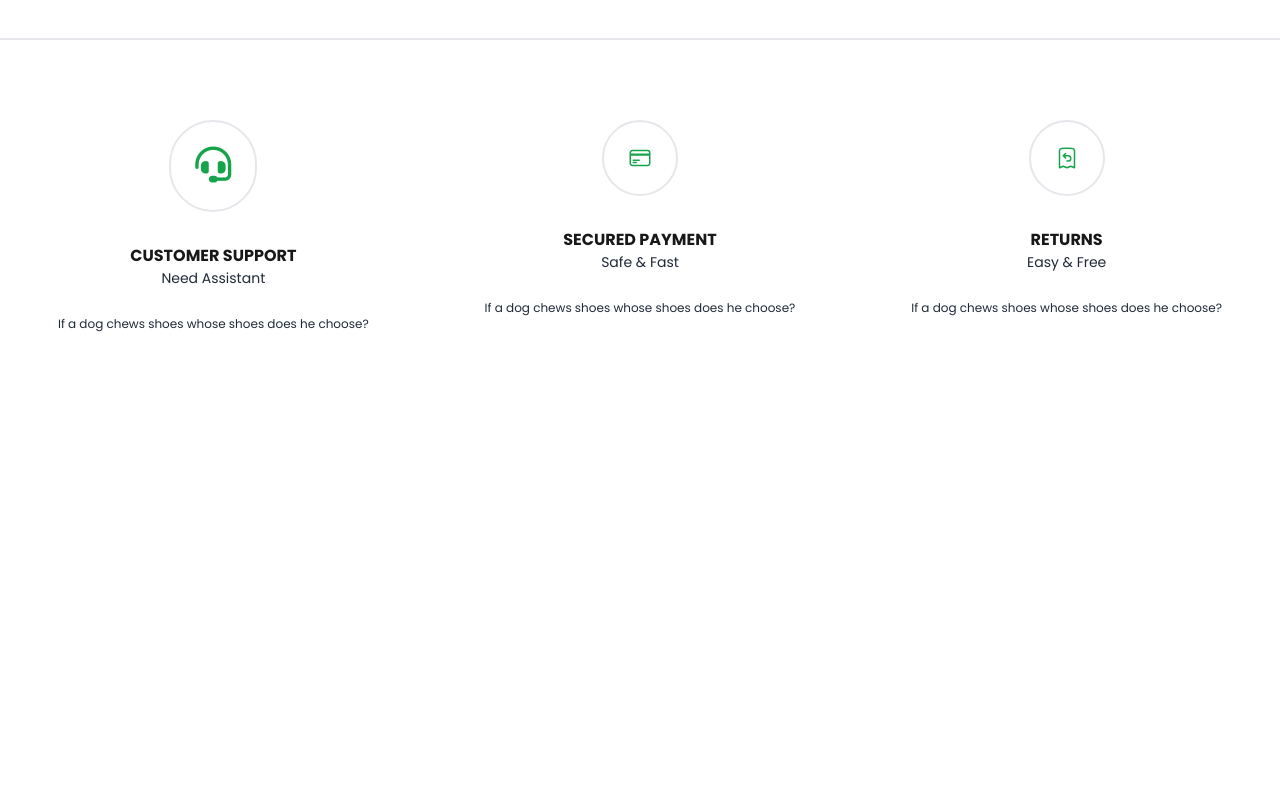
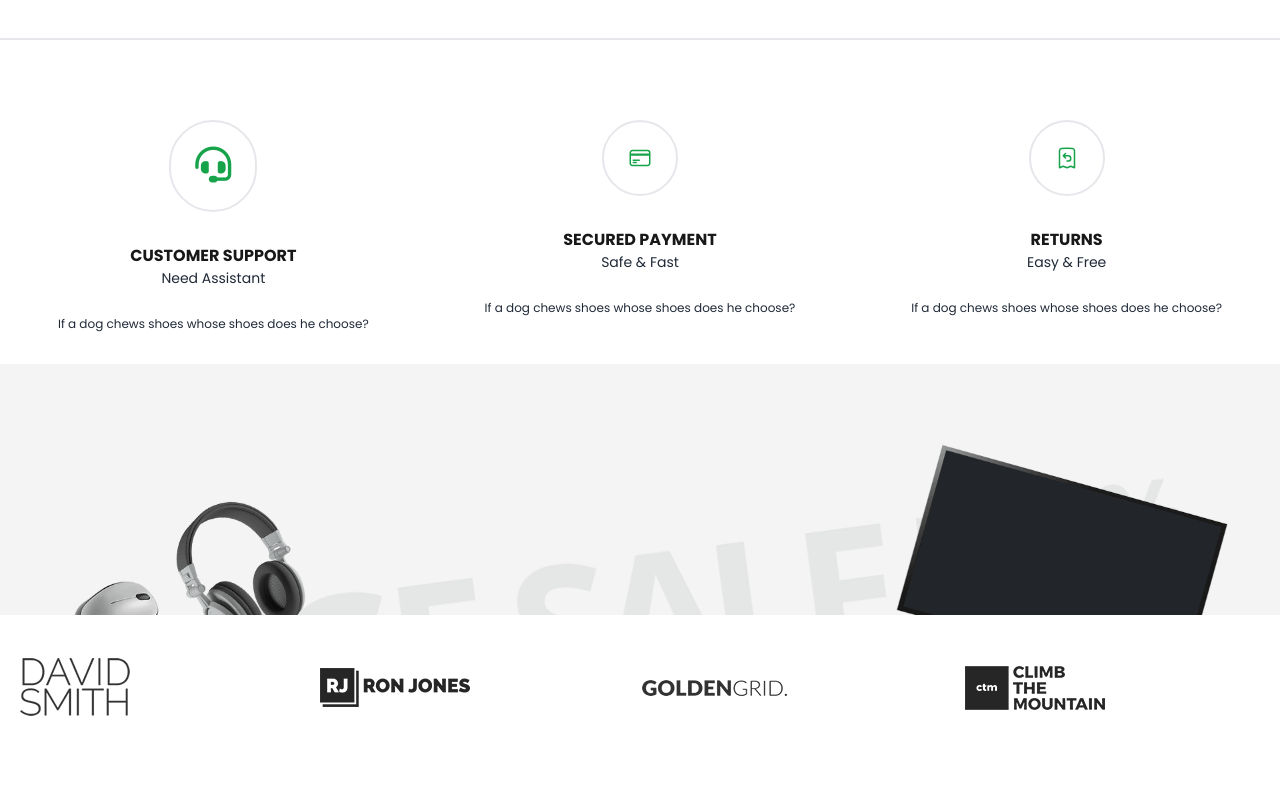
Before and after one commit to itsahadul99/Smart-e-shop, a plain HTML site: page index.html in a window 1280 px wide. Shown: the part 1854-2645 px from the top of the page. Before the commit the page ends 2218 px from the top, so only its background shows below. Drawn offline with nearby package versions, Linux system fonts and the light colour scheme.

Commit message:
added second banner

```diff
--- a/index.html
+++ b/index.html
@@ -351,8 +351,10 @@
         <div class="card font-poppins">
           <figure class="px-10 pt-10">
             <div class="border-2 p-6 rounded-full text-green-600 text-4xl space-y-0">
-              <svg xmlns="http://www.w3.org/2000/svg" fill="none" viewBox="0 0 24 24" stroke-width="1.5" stroke="currentColor" class="w-6 h-6">
-                <path stroke-linecap="round" stroke-linejoin="round" d="M2.25 8.25h19.5M2.25 9h19.5m-16.5 5.25h6m-6 2.25h3m-3.75 3h15a2.25 2.25 0 0 0 2.25-2.25V6.75A2.25 2.25 0 0 0 19.5 4.5h-15a2.25 2.25 0 0 0-2.25 2.25v10.5A2.25 2.25 0 0 0 4.5 19.5Z" />
+              <svg xmlns="http://www.w3.org/2000/svg" fill="none" viewBox="0 0 24 24" stroke-width="1.5"
+                stroke="currentColor" class="w-6 h-6">
+                <path stroke-linecap="round" stroke-linejoin="round"
+                  d="M2.25 8.25h19.5M2.25 9h19.5m-16.5 5.25h6m-6 2.25h3m-3.75 3h15a2.25 2.25 0 0 0 2.25-2.25V6.75A2.25 2.25 0 0 0 19.5 4.5h-15a2.25 2.25 0 0 0-2.25 2.25v10.5A2.25 2.25 0 0 0 4.5 19.5Z" />
               </svg>
             </div>
           </figure>
@@ -367,8 +369,10 @@
         <div class="card font-poppins">
           <figure class="px-10 pt-10">
             <div class="border-2 p-6 rounded-full text-green-600 text-4xl space-y-0">
-              <svg xmlns="http://www.w3.org/2000/svg" fill="none" viewBox="0 0 24 24" stroke-width="1.5" stroke="currentColor" class="w-6 h-6">
-                <path stroke-linecap="round" stroke-linejoin="round" d="M8.25 9.75h4.875a2.625 2.625 0 0 1 0 5.25H12M8.25 9.75 10.5 7.5M8.25 9.75 10.5 12m9-7.243V21.75l-3.75-1.5-3.75 1.5-3.75-1.5-3.75 1.5V4.757c0-1.108.806-2.057 1.907-2.185a48.507 48.507 0 0 1 11.186 0c1.1.128 1.907 1.077 1.907 2.185Z" />
+              <svg xmlns="http://www.w3.org/2000/svg" fill="none" viewBox="0 0 24 24" stroke-width="1.5"
+                stroke="currentColor" class="w-6 h-6">
+                <path stroke-linecap="round" stroke-linejoin="round"
+                  d="M8.25 9.75h4.875a2.625 2.625 0 0 1 0 5.25H12M8.25 9.75 10.5 7.5M8.25 9.75 10.5 12m9-7.243V21.75l-3.75-1.5-3.75 1.5-3.75-1.5-3.75 1.5V4.757c0-1.108.806-2.057 1.907-2.185a48.507 48.507 0 0 1 11.186 0c1.1.128 1.907 1.077 1.907 2.185Z" />
               </svg>
 
             </div>
@@ -386,8 +390,24 @@
 
     </section>
     <!-- Our policy section end here -->
-
-
+    <!-- second banner section start here -->
+    <section class="bg-[#F4F4F4]">
+      <div class="container mx-auto">
+        <img src="./images/promo-bg.png" alt="">
+      </div>
+      <!-- Sponsor  -->
+      <div class="relative">
+        <div class=" static lg:absolute bottom-0 bg-white md:h-[8rem] lg:h-44 w-full py-10">
+          <div class=" container mx-auto items-center justify-center grid md:grid-cols-4 lg:grid-cols-4">
+            <div class=""><img src="./sponsor/brand1.png" alt=""></div>
+            <div class="hidden md:flex"><img src="./sponsor/brand2.png" alt=""></div>
+            <div class="hidden md:flex"><img src="./sponsor/brand3.png" alt=""></div>
+            <div class="hidden md:flex"><img src="./sponsor/brand4.png" alt=""></div>
+          </div>
+        </div>
+      </div>
+    </section>
+    <!-- second banner section end here -->
   </main>
 
 </body>
```
